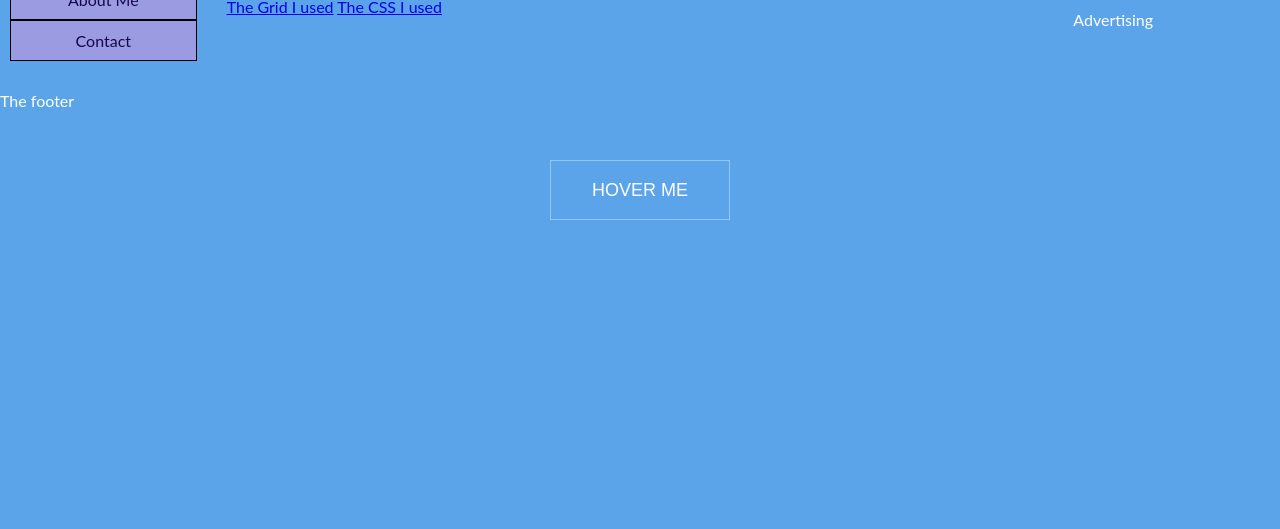
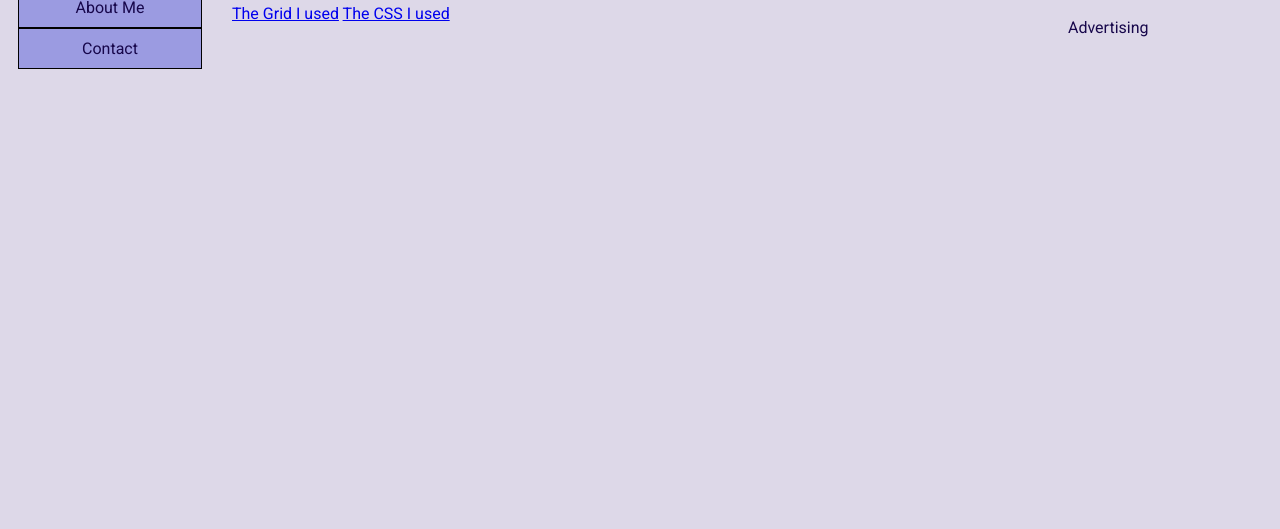
Before and after one commit to Victory-Code-Bootcamp/beaucurrier-final-project, a plain HTML site: page resources.html in a window 1280 px wide. Shown: the part 210-739 px from the top of the page. Drawn offline with Linux system fonts and the light colour scheme.

Commit message:
day nine homework

```diff
--- a/resources.html
+++ b/resources.html
@@ -8,37 +8,31 @@
     <link rel="preconnect" href="https://fonts.googleapis.com">
     <link rel="preconnect" href="https://fonts.gstatic.com" crossorigin>
     <link href="https://fonts.googleapis.com/css2?family=Roboto:ital,wght@0,100;0,300;0,400;0,500;0,700;0,900;1,100;1,300;1,400;1,500;1,700;1,900&display=swap" rel="stylesheet">
-
+    <script src="https://kit.fontawesome.com/260e43c354.js" crossorigin="anonymous"></script>
 </head>
 <body>
     <div class="wrapper">
         <header class="main-head"><h1 class="glow">Beau Currier</h1></header>
         <nav class="main-nav">
           <ul>
-            <li><a href='/index.html'>Home Page</a></li>
-            <li><a href="">About Me</a></li>
-            <li><a href="">Contact</a></li>
+            <li><a href='index.html'>Home Page</a></li>
+            <li><a href="about.html">About Me</a></li>
+            <li><a href="contact.html">Contact</a></li>
           </ul>
         </nav>
         <article class="content">
           <h2>Resources</h2>
-          <div class="container">
-            <div class="center">
-              <button class="btn">
-                <svg width="180px" height="60px" viewBox="0 0 180 60" class="border">
-                  <polyline points="179,1 179,59 1,59 1,1 179,1" class="bg-line" />
-                  <polyline points="179,1 179,59 1,59 1,1 179,1" class="hl-line" />
-                </svg>
-                <span>HOVER ME</span>
-              </button>
-            </div>
-          </div>
          <a href="https://developer.mozilla.org/en-US/docs/Web/CSS/CSS_grid_layout/Realizing_common_layouts_using_grids">The Grid I used</a>
          <a href="https://www.youtube.com/watch?v=2xq5tQwQ0fU">The CSS I used</a>
         </article>
         <aside class="side">sidebar</aside>
         <div class="ad">Advertising</div>
-        <footer class="main-footer">The footer</footer>
+        <footer class="main-footer">
+          <a href="https://www.linkedin.com/login" ><i class="fa-brands fa-linkedin"></i></a>
+          <a href="https://github.com/"><i class="fa-brands fa-github"></i></a>
+          <a href="https://discord.com"><i class="fa-brands fa-discord"></i></a>
+          <a href="https://slack.com"><i class="fa-brands fa-slack"></i></a>
+      </footer>
       </div>
 
 </body>
--- a/style/style.css
+++ b/style/style.css
@@ -100,10 +100,10 @@
   }
 
 /********* styling *********/
-  header{
+header{
     background-color:rgb(23, 7, 75);
 }
-  h1{
+h1{
         font-family:Reey, sans-serif;
         color: rgb(237, 229, 245);
         font-size: 68px;
@@ -114,9 +114,9 @@
         text-align: center;
 }
 body{
-    background-color:rgb(184, 176, 204);
-    font-family: Helvetica, sans-serif;
-    color:white;
+    background-color:rgb(221, 216, 232);
+    font-family: 'Roboto', sans-serif;
+    color:rgb(23, 7, 75);
 }
 .hobbies{
     display: none;
@@ -142,75 +142,18 @@ li a:hover{
     background-color: rgb(23, 7, 75);
     color:#f880f2;
 }
-p{
-    font-family: 'Roboto';
+
+
+
+/********* font awsome icons **********/
+
+i{
+    font-size:25px;
+    color: rgb(23, 7, 75);
 }
 
-
-/* fancy button */
-
-@import url('https://fonts.googleapis.com/css?family=Lato:100&display=swap');
-
-body, html {
-  width: 100%;
-  height: 100%;
-  margin: 0;
-  padding: 0;
-  background: #5CA4EA;
-  overflow: hidden;
-  font-family: 'Lato', sans-serif;
+footer{
+position: fixed;
+bottom: 0;
+margin: 0px 20px 30px 15px;
 }
-
-.container {
-  width: 400px;
-  height: 400px;
-  position: absolute;
-  left: 50%;
-  top: 50%;
-  transform: translate(-50%, -50%);
-  display: flex;
-  justify-content: center;
-  align-items: center;
-}
-
-.center {
-  width: 180px;
-  height: 60px;
-  position: absolute;
-}
-
-.btn {
-  width: 180px;
-  height: 60px;
-  cursor: pointer;
-  background: transparent;
-  border: 1px solid #91C9FF;
-  outline: none;
-  transition: 1s ease-in-out;
-}
-
-svg {
-  position: absolute;
-  left: 0;
-  top: 0;
-  fill: none;
-  stroke: #fff;
-  stroke-dasharray: 150 480;
-  stroke-dashoffset: 150;
-  transition: 1s ease-in-out;
-}
-
-.btn:hover {
-  transition: 1s ease-in-out;
-  background: #4F95DA;
-}
-
-.btn:hover svg {
-  stroke-dashoffset: -480;
-}
-
-.btn span {
-  color: white;
-  font-size: 18px;
-  font-weight: 100;
-}
```
Also changed, not shown: about.html (+36 -8 lines), contact.html (+10 -5 lines), index.html (+14 -32 lines).
